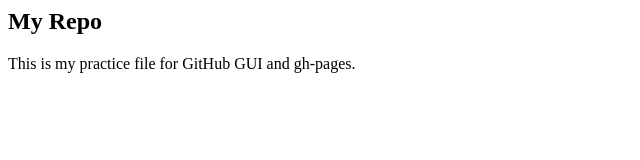
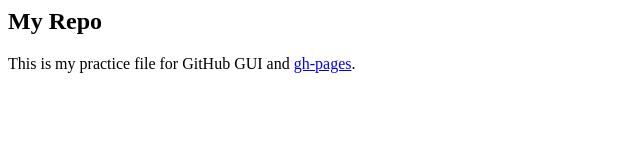
Before and after one commit to maereed/exercises, a plain HTML site: page index.html in a window 1280 px wide. Shown: the full height of the page, 0-640 px from the left. Drawn offline with Linux system fonts and the light colour scheme.

Commit message:
Added Link

```diff
--- a/index.html
+++ b/index.html
@@ -5,7 +5,7 @@
 	<body>
 	<div>
     <h2>My Repo</h2>
-    <p>This is my practice file for GitHub GUI and gh-pages.</p>
+    <p>This is my practice file for GitHub GUI and <a href="http://yourgithubusername.github.io/exercises" title="link to gh-pages">gh-pages<a>.</p>
 </div>
 	</body>
 </html>
```
Also changed, not shown: 1 other file.
